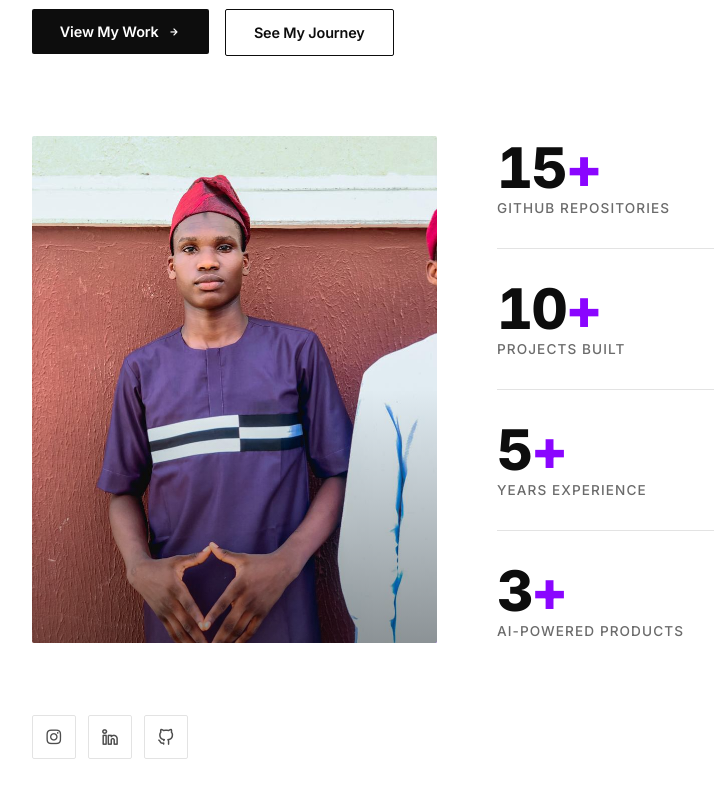
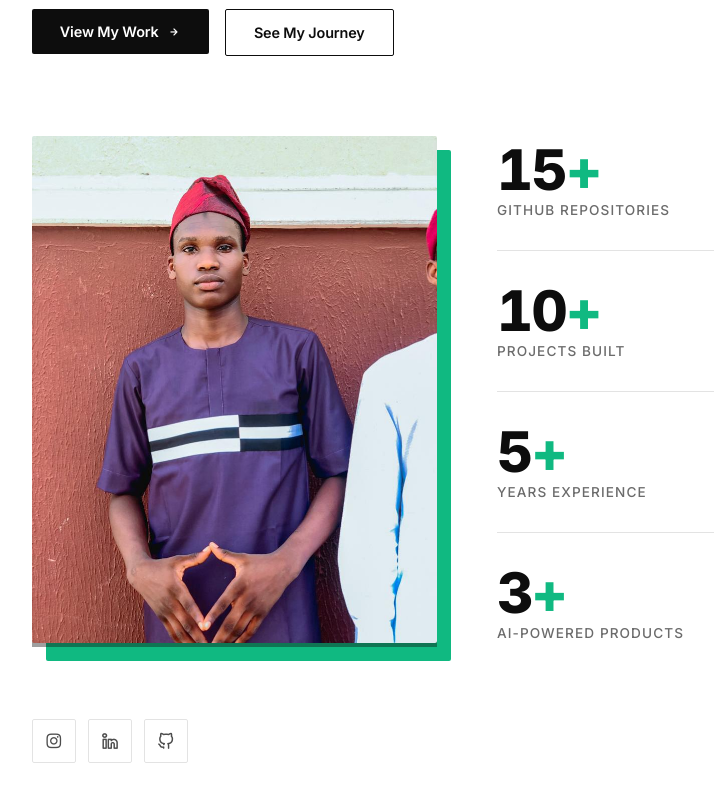
Before and after one commit to Bilaaladenuga/bilaal-portfolio., a React (Vite) app: page / in a window 1280 px wide. Shown: the part 1060-1860 px from the top of the page, without its empty margins (173-887 px from the left). Built offline with nearby package versions, Linux system fonts and the light colour scheme.

Commit message:
Replace all violet with emerald, fix hero photo offset frame

```diff
--- a/src/components/SplashScreen.jsx
+++ b/src/components/SplashScreen.jsx
@@ -56,7 +56,7 @@ const SplashScreen = () => {
                             style={{
                                 fontSize: '4.5rem',
                                 fontWeight: 900,
-                            color: '#8a05ff',
+                            color: '#10b981',
                                 lineHeight: 1,
                             }}
                         >
--- a/src/index.css
+++ b/src/index.css
@@ -14,7 +14,7 @@
   --color-smoke: #4d4d4d;
   --color-ash: #6b6b6b;
   --color-carbon: #272727;
-  --color-plasma-violet: #8a05ff;
+  --color-plasma-violet: #10b981;
   --color-wisteria-tint: #e6daff;
   --color-deep-indigo: #48008c;
   --color-marigold: #d67f2e;
@@ -397,27 +397,30 @@ button, a, [role="button"] { cursor: pointer; }
   position: relative;
   width: 100%;
   aspect-ratio: 4/5;
-  overflow: hidden;
   border-radius: 2px;
+  z-index: 0;
 }
 
 .hero-photo::before {
   content: '';
   position: absolute;
-  top: 16px;
-  left: 16px;
-  right: -16px;
-  bottom: -16px;
+  top: 14px;
+  left: 14px;
+  right: -14px;
+  bottom: -14px;
   background: var(--color-plasma-violet);
   border-radius: 2px;
   z-index: -1;
 }
 
 .hero-photo img {
+  position: relative;
   width: 100%;
   height: 100%;
   object-fit: cover;
+  border-radius: 2px;
   transition: transform 0.6s ease;
+  z-index: 1;
 }
 
 .hero-photo:hover img { transform: scale(1.03); }
```
